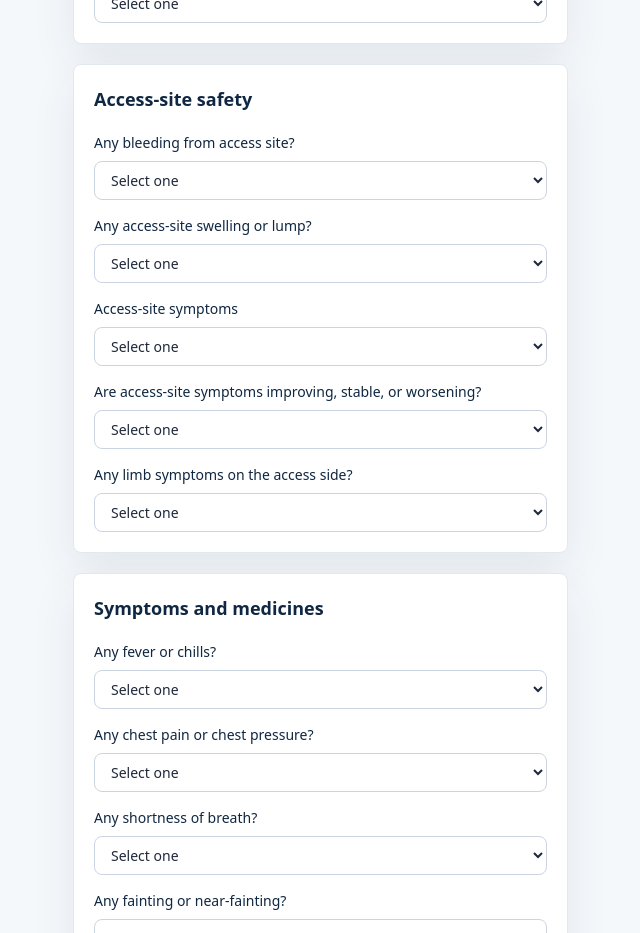
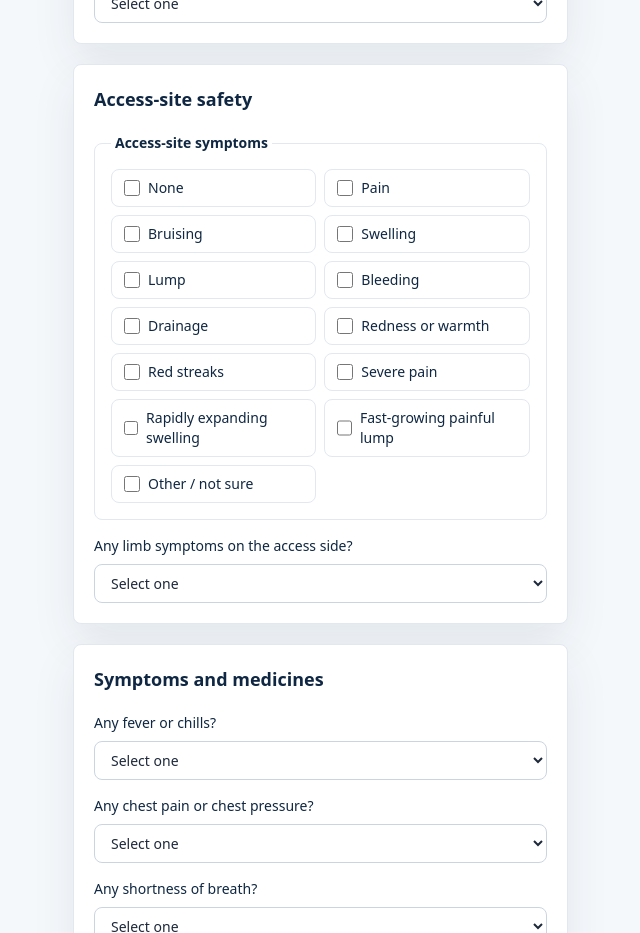
Before and after one commit to KashMD/PostAblate, a Next.js app: page /follow-up/one-week in a window 1280 px wide. Shown: the part 940-1873 px from the top of the page, without its empty margins (87-727 px from the left). Built offline with nearby package versions, Linux system fonts and the light colour scheme.

Commit message:
Simplify one-week access-site questions.

```diff
--- a/app/follow-up/one-week/page.tsx
+++ b/app/follow-up/one-week/page.tsx
@@ -10,10 +10,82 @@ import { evaluateTriage } from "@/lib/triage/rules";
 import { buildFollowUpSummary } from "@/lib/triage/summary";
 import type { TriageAnswer, TriageResult } from "@/lib/triage/types";
 
+const accessSiteSymptomOptions = [
+  "None",
+  "Pain",
+  "Bruising",
+  "Swelling",
+  "Lump",
+  "Bleeding",
+  "Drainage",
+  "Redness or warmth",
+  "Red streaks",
+  "Severe pain",
+  "Rapidly expanding swelling",
+  "Fast-growing painful lump",
+  "Other / not sure"
+];
+
+function parseSelections(value: unknown) {
+  if (Array.isArray(value)) return value.map(String);
+  return String(value ?? "")
+    .split(",")
+    .map((item) => item.trim())
+    .filter(Boolean);
+}
+
+function AccessSiteSymptomsField({
+  value,
+  onChange
+}: {
+  value: unknown;
+  onChange: (name: string, value: string) => void;
+}) {
+  const selected = parseSelections(value);
+
+  const toggle = (option: string) => {
+    let next: string[];
+
+    if (option === "None") {
+      next = selected.includes("None") ? [] : ["None"];
+    } else {
+      const withoutNone = selected.filter((item) => item !== "None");
+      next = withoutNone.includes(option)
+        ? withoutNone.filter((item) => item !== option)
+        : [...withoutNone, option];
+    }
+
+    if (!next.length || next.includes("None")) onChange("accessSiteSymptomTrend", "");
+    onChange("accessSiteFindings", next.join(", "));
+  };
+
+  return (
+    <fieldset className="grid gap-3 rounded-lg border border-slate-200 bg-white p-4">
+      <legend className="px-1 text-sm font-semibold text-navy">Access-site symptoms</legend>
+      <div className="grid gap-2 sm:grid-cols-2">
+        {accessSiteSymptomOptions.map((option) => (
+          <label key={option} className="flex items-center gap-2 rounded-lg border border-slate-200 px-3 py-2 text-sm font-medium text-navy">
+            <input
+              name="accessSiteFindings"
+              type="checkbox"
+              checked={selected.includes(option)}
+              onChange={() => toggle(option)}
+              className="h-4 w-4 rounded border-slate-300 text-teal focus:ring-teal"
+            />
+            {option}
+          </label>
+        ))}
+      </div>
+    </fieldset>
+  );
+}
+
 export default function OneWeekPage() {
   const [values, setValues] = useState<TriageAnswer>({});
   const [submitted, setSubmitted] = useState(false);
   const setValue = (name: string, value: string) => setValues((current) => ({ ...current, [name]: value }));
+  const accessSiteSymptoms = parseSelections(values.accessSiteFindings);
+  const showAccessSiteTrend = accessSiteSymptoms.length > 0 && !accessSiteSymptoms.includes("None");
   const result: TriageResult = useMemo(() => {
     const evaluated = evaluateTriage(values);
     return {
@@ -35,10 +107,10 @@ export default function OneWeekPage() {
             <SelectField label="Is the catheter site healing?" name="siteHealing" value={String(values.siteHealing ?? "")} options={["Yes", "Mostly", "No", "Not sure"]} onChange={setValue} />
           </FormSection>
           <FormSection title="Access-site safety">
-            <SelectField label="Any bleeding from access site?" name="bleeding" value={values.bleeding} options={["No", "Small spot on bandage", "Yes, stopped quickly", "Yes, ongoing", "Yes, soaking through bandage", "Yes, did not stop after 10-15 minutes of firm pressure"]} onChange={setValue} />
-            <SelectField label="Any access-site swelling or lump?" name="accessSiteTrend" value={values.accessSiteTrend} options={["No", "Small and stable", "Worsening", "Rapidly expanding", "Fast-growing and painful"]} onChange={setValue} />
-            <SelectField label="Access-site symptoms" name="accessSiteFindings" value={String(values.accessSiteFindings ?? "")} options={["Pain", "Bruising", "Swelling", "Lump", "Bleeding", "Drainage", "Redness or warmth", "Red streaks", "None"]} onChange={setValue} />
-            <SelectField label="Are access-site symptoms improving, stable, or worsening?" name="accessSiteSymptomTrend" value={String(values.accessSiteSymptomTrend ?? "")} options={["Improving", "Stable", "Worsening", "Not sure"]} onChange={setValue} />
+            <AccessSiteSymptomsField value={values.accessSiteFindings} onChange={setValue} />
+            {showAccessSiteTrend ? (
+              <SelectField label="Are access-site symptoms improving, stable, or worsening?" name="accessSiteSymptomTrend" value={String(values.accessSiteSymptomTrend ?? "")} options={["Improving", "Stable", "Worsening", "Not sure"]} onChange={setValue} />
+            ) : null}
             <SelectField label="Any limb symptoms on the access side?" name="limbSymptoms" value={String(values.limbSymptoms ?? "")} options={["No", "Cold limb", "Pale or blue color", "Numbness", "Tingling", "Weakness", "Severe pain", "Not sure"]} onChange={setValue} />
           </FormSection>
           <FormSection title="Symptoms and medicines">
--- a/lib/triage/rules.ts
+++ b/lib/triage/rules.ts
@@ -47,7 +47,7 @@ function collectUrgent(answer: TriageAnswer) {
   const criteria: string[] = [];
 
   if (answer.symptomCategory === "fever-chills" || includesAny(answer.fever, ["chills", "100.4", "38", "101.5", "fever"])) criteria.push("Fever or chills");
-  if (includesAny(answer.accessSiteFindings, ["worsening", "redness", "warmth", "drainage", "pus", "red streaks", "swelling", "bleeding"]) || includesAny(answer.accessSiteTrend, ["worsening", "enlarging"]) || includesAny(answer.accessSiteSymptomTrend, ["worsening"])) criteria.push("Worsening access-site symptoms");
+  if (includesAny(answer.accessSiteFindings, ["worsening", "redness", "warmth", "drainage", "pus", "red streaks", "swelling", "bleeding", "severe pain"]) || includesAny(answer.accessSiteTrend, ["worsening", "enlarging"]) || includesAny(answer.accessSiteSymptomTrend, ["worsening"])) criteria.push("Worsening access-site symptoms");
   if (includesAny(answer.bleeding, ["ongoing", "stopped quickly"]) && !includesAny(answer.bleeding, ["heavy", "soaking", "did not stop"])) criteria.push("Ongoing or recurrent bleeding that is not heavy");
   if (includesAny(answer.missedBloodThinner, ["missed", "stopped", "no", "not sure"]) || includesAny(answer.medicationChanges, ["stopped", "changed", "uncertain"])) criteria.push("Medication interruption or uncertainty about anticoagulation/heart medicines");
   if (answer.symptomCategory === "blood-thinner-question" && (includesAny(answer.bleeding, ["bleeding", "ongoing", "stopped quickly"]) || includesAny(answer.accessSiteFindings, ["bruising", "swelling", "lump"]))) criteria.push("Blood thinner question with bleeding, bruising, swelling, or lump concern");
```
Also changed, not shown: 1 other file (tests, documents, lock files or other folders).
